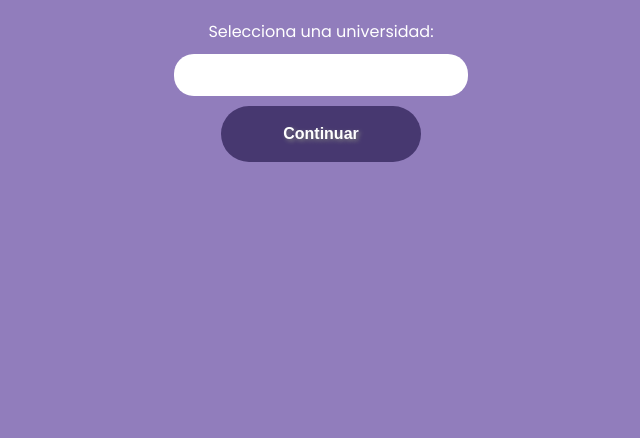
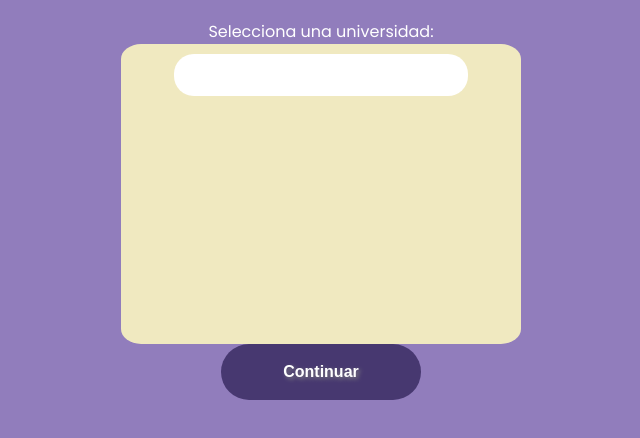
Before and after one commit to imwaltdiaz/cuniDev, a plain HTML site: page src/SelectUni.html in a window 1280 px wide. Shown: the part 72-510 px from the top of the page, without its empty margins (319-959 px from the left). Drawn offline with Linux system fonts and the light colour scheme.

Commit message:
formularios

```diff
--- a/styles/styles.css
+++ b/styles/styles.css
@@ -52,6 +52,18 @@ h2 {
   justify-content: center;
   margin: 0 0 0 0;
 }
+#select {
+  background-color: #F0E9C0 ;
+  height: 300px;
+  max-width: 400px;
+  width: 98%;
+  border-radius: 5%;
+  display: flex;
+  flex-direction: row;
+  align-items: flex-start;
+  justify-content: center;
+  margin: 0 0 0 0;
+}
 #form {
   display: flex;
   flex-direction: column;
```
